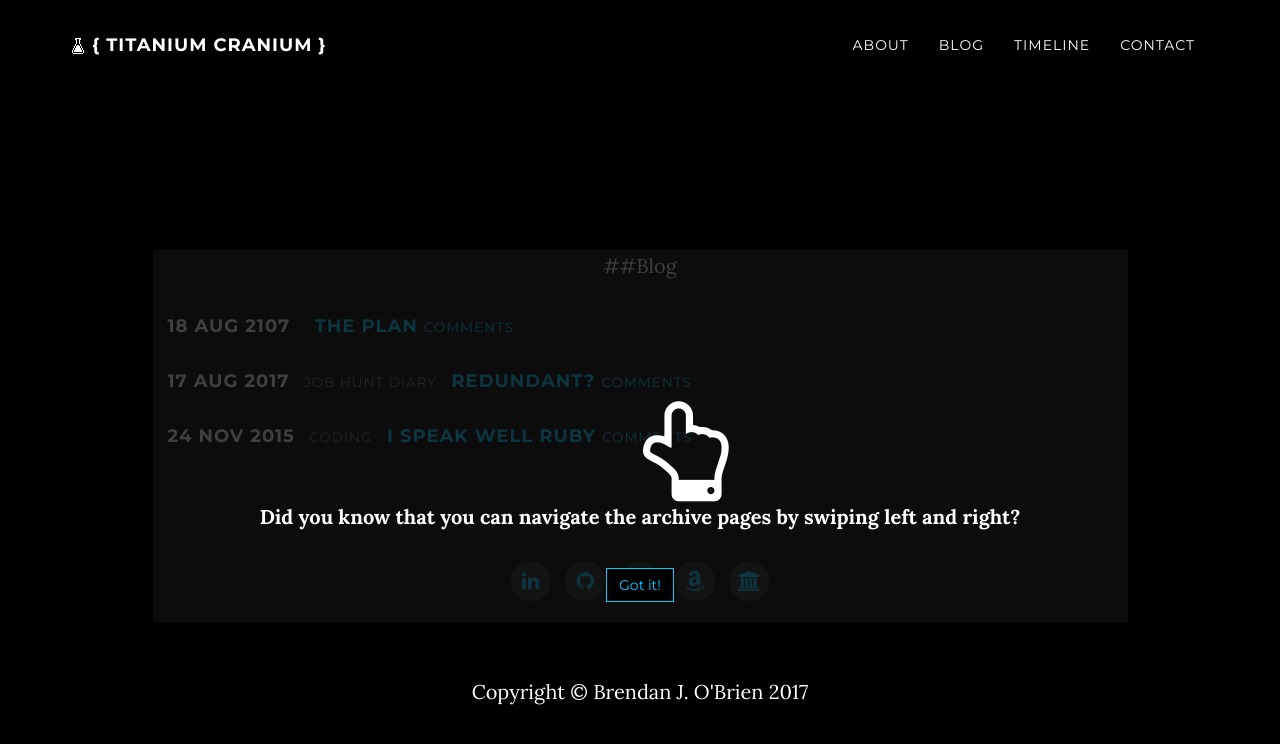
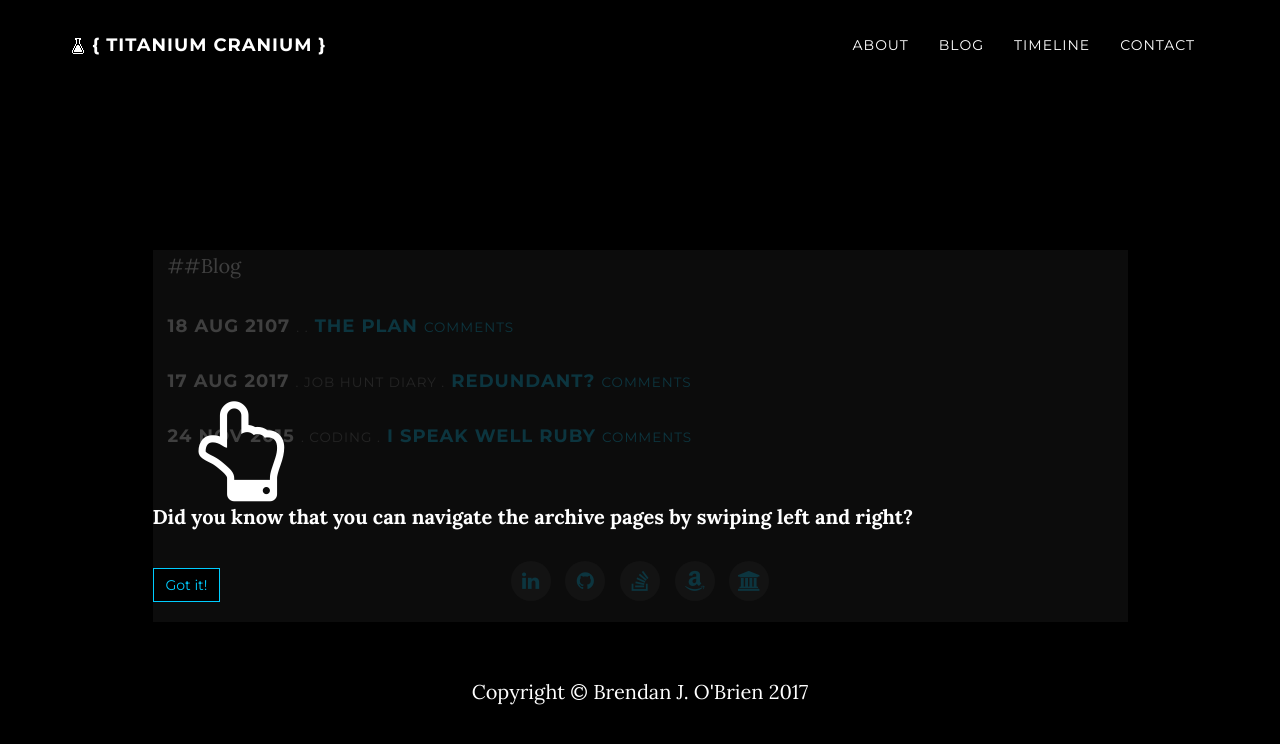
Before and after one commit to titanium-cranium/titanium-cranium.github.io, a Jekyll site: the page built from blog/index.html, in a window 1280 px wide and 900 px high. Shown: the top 744 px of the window. Built offline with Jekyll 4.4.1, drawn with Linux system fonts in a browser that asks for light colours; nearby versions of some CDN libraries; the list of posts is cut into pages by our own code; comment, search, counter and statistics services are not loaded.

Commit message:
playing with the Blog CSS to get left alignment

```diff
--- a/_layouts/blog.html
+++ b/_layouts/blog.html
@@ -10,7 +10,7 @@
 
     {% include navigation.html %}
 
-    <section id="page" class="container content-section text-center">
+    <section id="page" class="container content-section text-left">
 
       <div class="row">
         <div class="col-md-10 col-md-offset-1 col-xs-10 col-xs-offset-1">
```
